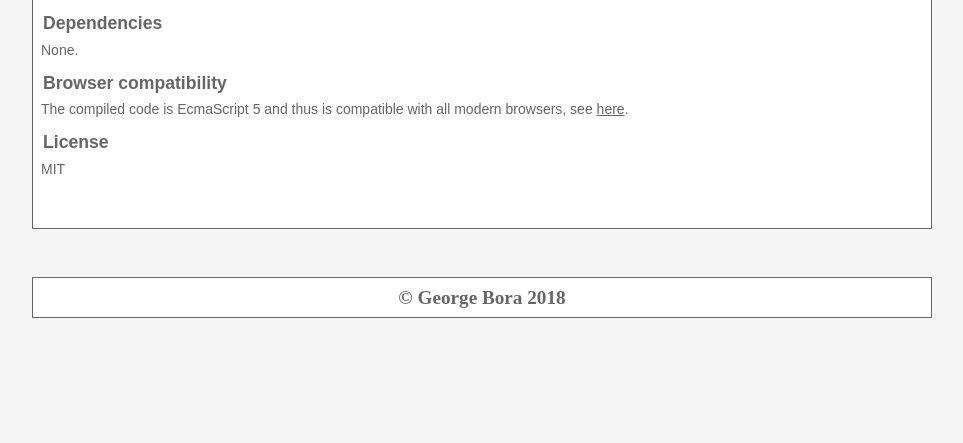
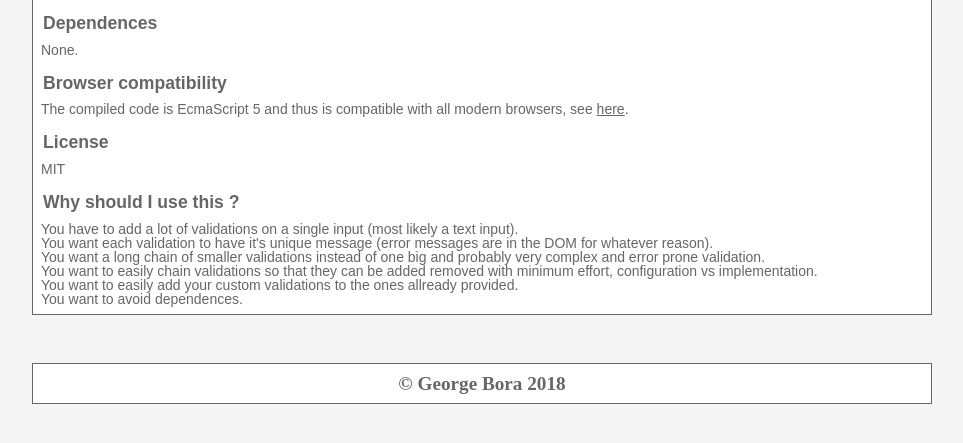
Before and after one commit to GBora/town-watch, a website built with webpack: page docs/index.html in a window 1280 px wide. Shown: the part 157-600 px from the top of the page, without its empty margins (158-1121 px from the left). Built offline with nearby package versions, Linux system fonts and the light colour scheme.

Commit message:
wrote documentation

```diff
--- a/docs/index.html
+++ b/docs/index.html
@@ -41,7 +41,7 @@
 
             <div class="tw-sub-header">
                 <h2>
-                    Dependencies
+                    Dependences
                 </h2>
             </div>
 
@@ -68,6 +68,40 @@
             <div class="row">
                 MIT
             </div>
+
+            <div class="tw-sub-header">
+                <h2>
+                    Why should I use this ?
+                </h2>
+            </div>
+
+            <div class="row">
+                <ul>
+                    <li>
+                         You have to add a lot of validations on a single input (most likely a text input).
+                    </li>
+
+                    <li>
+                         You want each validation to have it's unique message (error messages are in the DOM for whatever reason).
+                    </li>
+
+                    <li>
+                         You want a long chain of smaller validations instead of one big and probably very complex and error prone validation.
+                    </li>
+
+                    <li>
+                         You want to easily chain validations so that they can be added removed with minimum effort, configuration vs implementation.
+                    </li>
+
+                    <li>
+                         You want to easily add your custom validations to the ones allready provided.
+                    </li>
+
+                    <li>
+                        You want to avoid dependences.
+                    </li>
+                </ul>
+            </div>
         </div>
     </main>
     <footer class="tw-footer">
```
Also changed, not shown: README.md.
